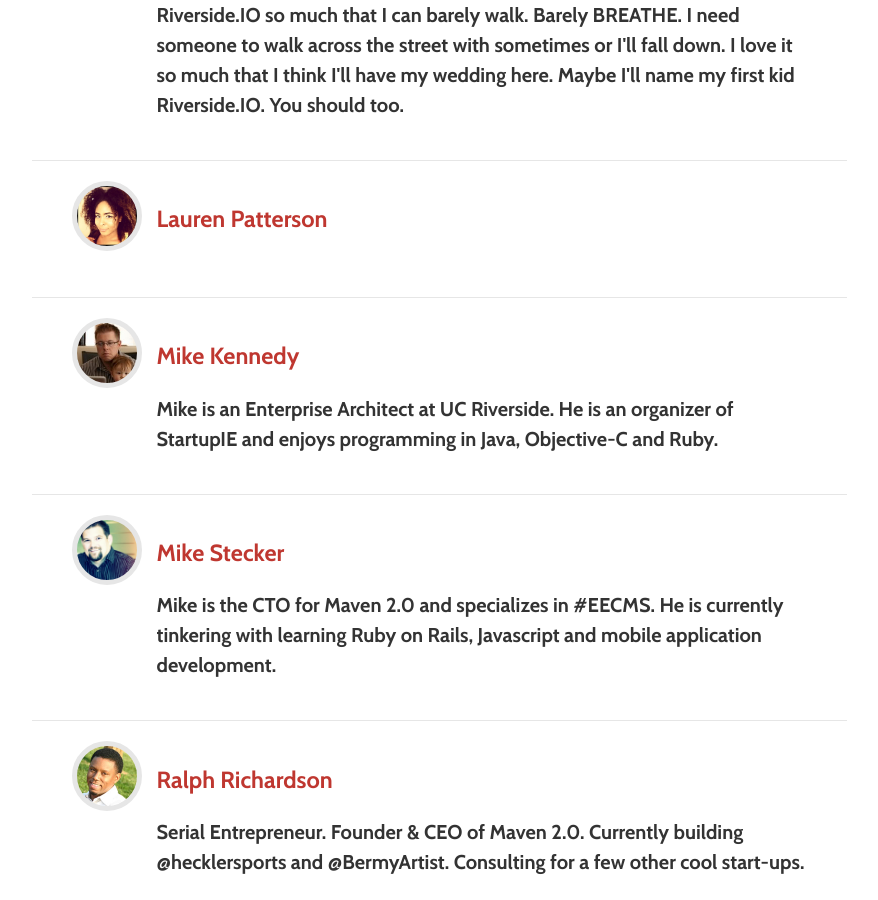
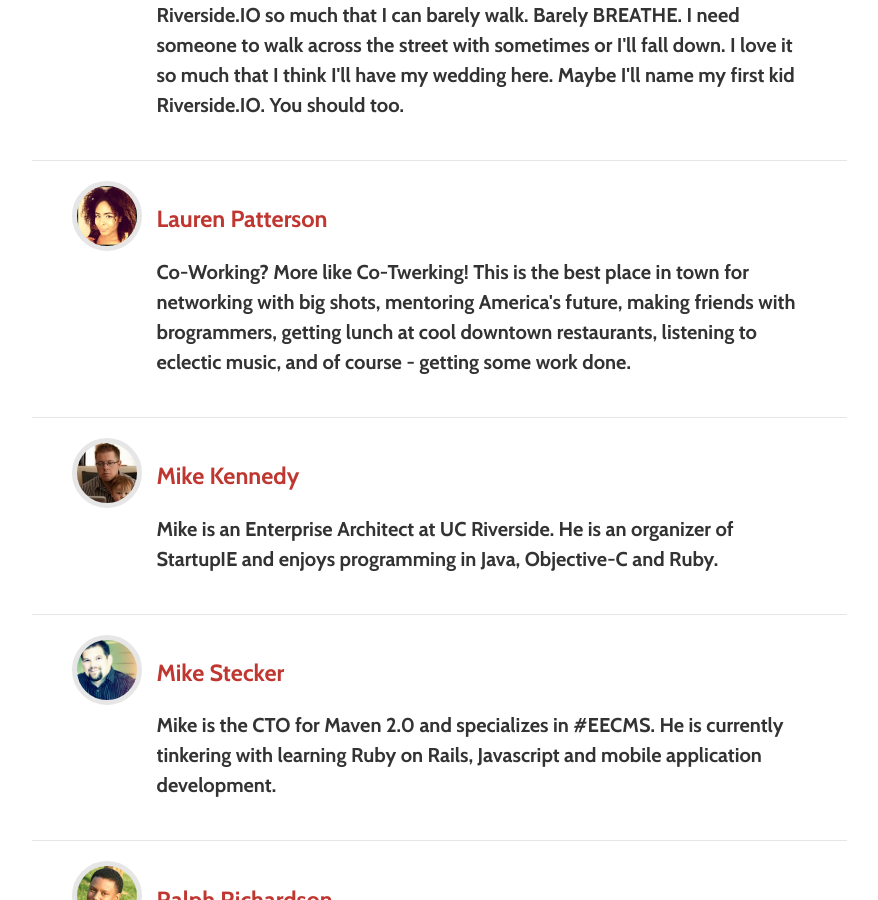
Before and after one commit to riversideio/riversideio.github.io, a Jekyll site: the page built from members.html, in a window 1280 px wide and 900 px high, scrolled down 2205 px. Shown: the whole window, without its empty margins (201-1079 px from the left). Built offline with Jekyll 4.4.1, drawn with Linux system fonts in a browser that asks for light colours; nearby versions of some CDN libraries; some web fonts are replaced; Markdown is read by kramdown in place of the engine named in the settings.

Commit message:
Can't forget about Lauren

```diff
--- a/_data/members.yml
+++ b/_data/members.yml
@@ -27,6 +27,7 @@
   about : "I am so glad I made the switch over to Riverside.IO. Thanks to it, I've signed several website contracts, made a lot of talented friends, listened to Scott Motte's crazy pop music blazing in the background, and found a hot girl and got engaged to be married. If you come stop by, you WILL find yourself a girl (or guy) and save a LOT on car insurance too. Gosh o MIGHTY. I love Riverside.IO so much that I can barely walk. Barely BREATHE. I need someone to walk across the street with sometimes or I'll fall down. I love it so much that I think I'll have my wedding here. Maybe I'll name my first kid Riverside.IO. You should too."
 - name : Lauren Patterson
   avatar : ./img/members/laurenpatterson.jpg
+  about : "Co-Working? More like Co-Twerking! This is the best place in town for networking with big shots, mentoring America's future, making friends with brogrammers, getting lunch at cool downtown restaurants, listening to eclectic music, and of course - getting some work done."
 - name : Mike Kennedy
   avatar : ./img/members/mikekennedy.jpg
   about : "Mike is an Enterprise Architect at UC Riverside. He is an organizer of StartupIE and enjoys programming in Java, Objective-C and Ruby."
```
